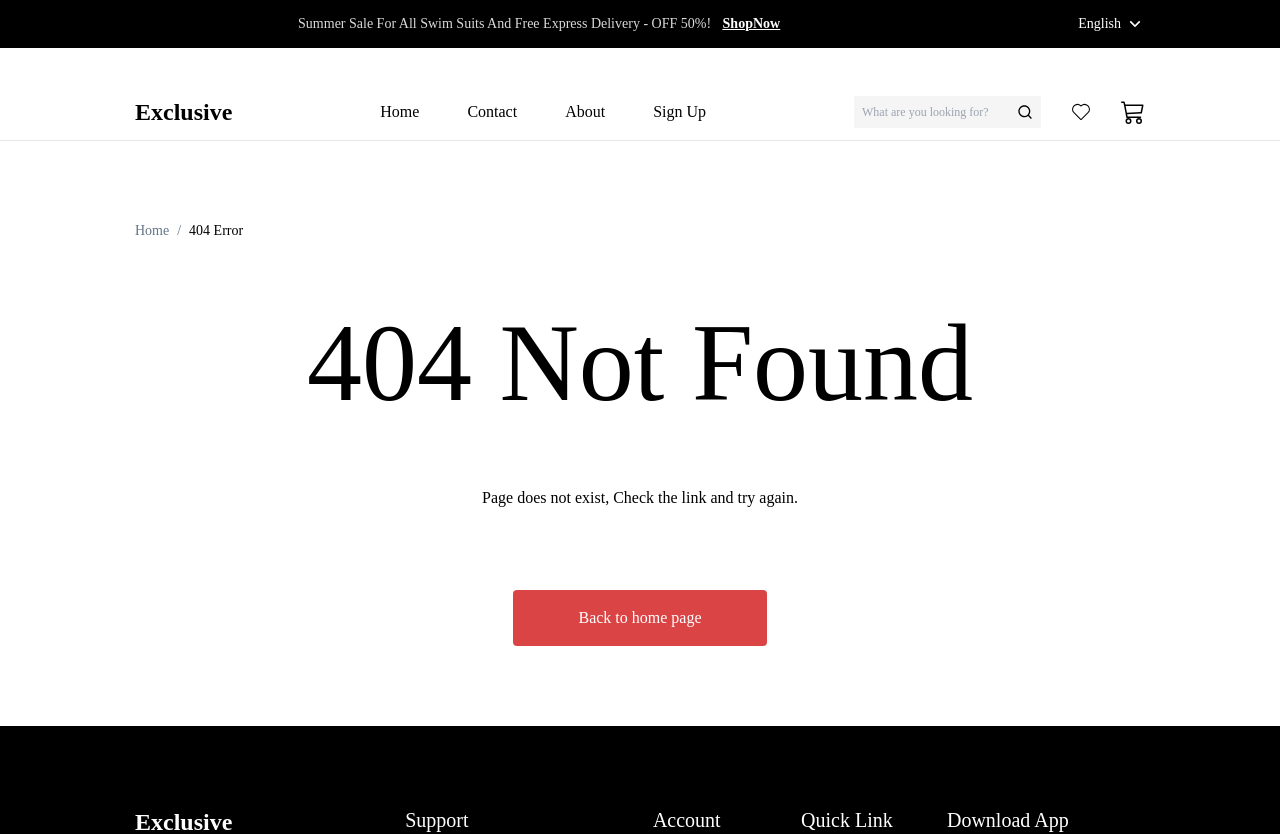
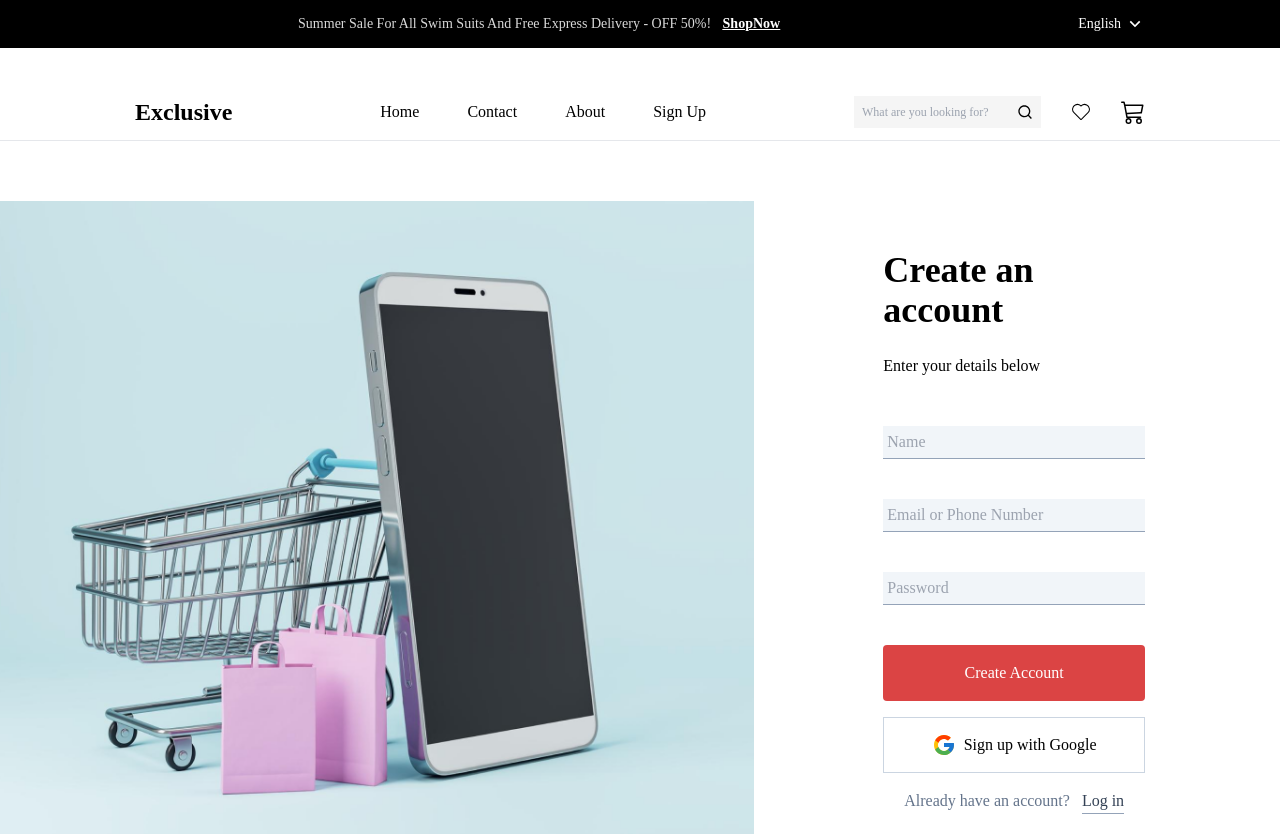
Before and after one commit to RaheemHakeem/e-commerce, a React (Vite) app: page /signup in a window 1280 px wide. Shown: the top 834 px of the page. Built offline with nearby package versions, Linux system fonts and the light colour scheme.

Commit message:
Added Signup Page

```diff
--- a/src/App.jsx
+++ b/src/App.jsx
@@ -6,6 +6,8 @@ import Footer from "./components/Footer";
 import About from "./pages/About";
 import Contact from "./pages/Contact";
 import Error from "./pages/Error";
+import Signup from "./pages/Signup";
+import Login from "./pages/Login";
 
 function App() {
   return (
@@ -16,6 +18,8 @@ function App() {
         <Route path="/" element={<Home />} />
         <Route path="/about" element={<About />} />
         <Route path="/contact" element={<Contact />} />
+        <Route path="/signup" element={<Signup />} />
+        <Route path="/login" element={<Login />} />
         <Route path="*" element={<Error />} />
       </Routes>
       <Footer />
--- a/src/components/Navbar.jsx
+++ b/src/components/Navbar.jsx
@@ -17,7 +17,7 @@ const Navbar = () => {
           <Link to={'/'}>Home</Link>
           <Link to={'contact'}>Contact</Link>
           <Link to={'about'}>About</Link>
-          <Link>Sign Up</Link>
+          <Link to={'signup'}>Sign Up</Link>
         </ul>
 
         <div className="flex space-x-7 justify-center items-center">
--- a/src/pages/Error.jsx
+++ b/src/pages/Error.jsx
@@ -1,5 +1,6 @@
 import React from "react";
 import { styles } from "../styles";
+import { Link } from "react-router-dom";
 
 const Error = () => {
   return (
@@ -11,10 +12,12 @@ const Error = () => {
       </div>
       <div className="flex flex-col items-center">
         <h1 className="text-[110px] font-medium mb-[40px]">404 Not Found</h1>
-        <p className="text-base mb-[80px]">Page does not exist, Check the link and try again.</p>
-        <button className="w-[254px] h-[56px] bg-[#db4444] rounded text-white text-base">
+        <p className="text-base mb-[80px]">
+          Page does not exist, Check the link and try again.
+        </p>
+        <Link to={'/'} className="flex justify-center items-center w-[254px] h-[56px] bg-[#db4444] rounded text-white text-base">
           Back to home page
-        </button>
+        </Link>
       </div>
     </div>
   );
--- a/src/pages/Login.jsx
+++ b/src/pages/Login.jsx
@@ -0,0 +1,9 @@
+import React from 'react'
+
+const Login = () => {
+  return (
+    <div>Login</div>
+  )
+}
+
+export default Login
--- /dev/null
+++ b/src/pages/Signup.jsx
@@ -0,0 +1,67 @@
+import React from "react";
+import { FcGoogle } from "react-icons/fc";
+import phonecart from "../assets/phonecart.png";
+import { Link } from "react-router-dom";
+
+const Signup = () => {
+  return (
+    <div className="mt-[60px] mb-[140px] mr-[135px] flex gap-x-[129px]">
+      <div className="">
+        <img src={phonecart} alt="phonecart" />
+      </div>
+
+      <div className="flex flex-col justify-center">
+        <h1 className="text-4xl font-semibold mb-6">Create an account</h1>
+        <h3 className="text-base mb-12">Enter your details below</h3>
+
+        <form action="" className="flex flex-col">
+          <div className="flex flex-col gap-y-10 mb-[40px]">
+            <div>
+              <input
+                type="text"
+                placeholder="Name"
+                className=" bg-slate-100 w-full h-8 pl-1"
+              />
+              <div className=" h-[1px] bg-slate-400"></div>
+            </div>
+            <div>
+              <input
+                type="text"
+                placeholder="Email or Phone Number"
+                className=" bg-slate-100 w-full h-8 pl-1"
+              />
+              <div className=" h-[1px] bg-slate-400"></div>
+            </div>
+            <div>
+              <input
+                type="password"
+                placeholder="Password"
+                className=" bg-slate-100 w-full h-8 pl-1"
+              />
+              <div className=" h-[1px] bg-slate-400"></div>
+            </div>
+          </div>
+
+          <button className="w-full h-[56px] bg-[#db4444] rounded text-white text-base mb-4">
+            Create Account
+          </button>
+          <button className="flex h-[56px] justify-center items-center border border-slate-300 mb-4">
+            <FcGoogle className="text-2xl mr-2" />
+            <p className="text-base">Sign up with Google</p>
+          </button>
+        </form>
+
+        <div className="flex justify-center">
+          <p className="text-base text-slate-500 mr-3">Already have an account?</p>
+          <div>
+            <Link className="text-base text-slate-700 mb-1" to={'/login'}>Log in</Link>
+            <div className=" h-[1px] bg-slate-400"></div>
+          </div>
+
+        </div>
+      </div>
+    </div>
+  );
+};
+
+export default Signup;
```
Also changed, not shown: src/assets/phonecart.png (added), src/pages/Signin.jsx (deleted).
